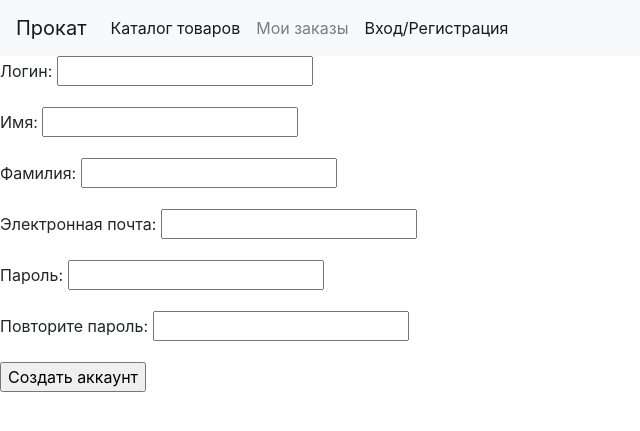
After one commit to Valdeslav/HireApp, a Django app: page /register/ in a window 1280 px wide. The commit adds this page. Shown: the top 431 px of the page, without its empty margins (0-640 px from the left). Run offline with Django 3.2, Linux system fonts and the light colour scheme; some libraries are stand-ins or nearby versions.

Commit message:
add registration, bootstrap, navbar

```diff
--- a/accounts/forms.py
+++ b/accounts/forms.py
@@ -1,6 +1,26 @@
 from django import forms
+from django.contrib.auth.models import User
 
 
 class LoginForm(forms.Form):
     username = forms.CharField(label="Логин")
     password = forms.CharField(widget=forms.PasswordInput, label="Пароль")
+
+
+class UserRegistrationForm(forms.ModelForm):
+    username = forms.CharField(label="Логин", max_length=150, )
+    first_name = forms.CharField(label="Имя", max_length=150)
+    last_name = forms.CharField(label="Фамилия", max_length=150)
+    email = forms.CharField(label="Электронная почта", widget=forms.EmailInput)
+    password = forms.CharField(label='Пароль', widget=forms.PasswordInput)
+    password2 = forms.CharField(label='Повторите пароль', widget=forms.PasswordInput)
+
+    class Meta:
+        model = User
+        fields = ('username', 'first_name', 'last_name', 'email')
+
+    def clean_password2(self):
+        cd = self.cleaned_data
+        if cd['password'] != cd['password2']:
+            raise forms.ValidationError('Пароли не совпадают')
+        return cd['password2']
--- a/accounts/views.py
+++ b/accounts/views.py
@@ -3,7 +3,8 @@ from django.http import HttpResponseRedirect
 from django.shortcuts import render
 from django.contrib.auth import authenticate, login, logout
 from django.contrib.auth.decorators import login_required
-from .forms import LoginForm
+from .forms import LoginForm, UserRegistrationForm
+from urllib.parse import urlencode
 
 
 def user_login(request):
@@ -25,8 +26,9 @@ def user_login(request):
                                 'message': 'Не удалось войти. Убедитесь что ввели верные Логин и Пароль'
                               })
     else:
+        message = request.GET.get("message")
         form = LoginForm()
-    return render(request, 'registration/login.html', {'form': form})
+    return render(request, 'registration/login.html', {'form': form, 'message': message})
 
 
 def user_logout(request):
@@ -34,3 +36,19 @@ def user_logout(request):
         if request.user.is_authenticated:
             logout(request)
     return HttpResponseRedirect("/")
+
+
+def register(request):
+    if request.method == 'POST':
+        user_form = UserRegistrationForm(request.POST)
+        if user_form.is_valid():
+            new_user = user_form.save(commit=False)
+            new_user.set_password(user_form.cleaned_data['password'])
+            new_user.save()
+            url_param = urlencode({'message': 'Вы успешно зарегистрировались.\nТеперь вы можете войти в свой аккаунт'})
+            http_response = HttpResponseRedirect(f'/login?{url_param}')
+
+            return http_response
+    else:
+        user_form = UserRegistrationForm()
+    return render(request, 'registration/register.html', {'user_form': user_form})
--- a/hire/urls.py
+++ b/hire/urls.py
@@ -27,5 +27,6 @@ urlpatterns = [
     path('delete-product', views.delete_product),
     path('login/', account_views.user_login, name='login'),
     path('logout/', account_views.user_logout, name='logout'),
+    path('register/', account_views.register, name='register'),
     path('admin/', admin.site.urls),
 ]
--- a/templates/base.html
+++ b/templates/base.html
@@ -2,13 +2,66 @@
 <html lang="en">
 <head>
     <meta charset="UTF-8">
+    <meta name="viewport" content="width=device-width, initial-scale=1, shrink-to-fit=no">
     <title>
     {% block title %}
     {% endblock %}
     </title>
+
+    <link rel="stylesheet" href="https://stackpath.bootstrapcdn.com/bootstrap/4.5.2/css/bootstrap.min.css" integrity="sha384-JcKb8q3iqJ61gNV9KGb8thSsNjpSL0n8PARn9HuZOnIxN0hoP+VmmDGMN5t9UJ0Z" crossorigin="anonymous">
+    <link rel="stylesheet" type="text/css" href="/style.css">
+    <style>
+        {% block style %}
+        {% endblock %}
+    </style>
+
+    <script language="JavaScript">
+    {% block java_script %}
+    {% endblock %}
+    </script>
+
 </head>
 <body>
-        {% block content %}
-        {% endblock %}
+<div class="container">
+    <nav class="navbar navbar-expand-lg navbar-light bg-light fixed-top">
+        <a class="navbar-brand" href="#">Прокат</a>
+         <button class="navbar-toggler" type="button" data-toggle="collapse" data-target="#navbarSupportedContent" aria-controls="navbarSupportedContent" aria-expanded="false" aria-label="Toggle navigation">
+            <span class="navbar-toggler-icon"></span>
+         </button>
+
+    <div class="collapse navbar-collapse" id="navbarSupportedContent">
+        <ul class="navbar-nav mr-auto">
+            <li class="nav-item active">
+                <a class="nav-link" href="/">Каталог товаров<span class="sr-only">(current)</span></a>
+            </li>
+            <li class="nav-item">
+                <a class="nav-link" href="#">Мои заказы</a>
+            </li>
+            {% if request.user.is_authenticated %}
+                <li class="nav-item dropdown active">
+                    <a class="nav-link dropdown-toggle" href="#" id="navbarDropdown" role="button" data-toggle="dropdown" aria-haspopup="true" aria-expanded="false">
+                        {{ request.user.first_name }} {{ request.user.last_name }}
+                    </a>
+                    <div class="dropdown-menu" aria-labelledby="navbarDropdown">
+                        <a class="dropdown-item" href="#">Настройки аккаунта</a>
+                        <a class="dropdown-item" href="/logout">Выйти</a>
+                    </div>
+                </li>
+            {% else %}
+                <li class="nav-item active">
+                <a class="nav-link" href="/login">Вход/Регистрация</a>
+                </li>
+            {% endif %}
+        </ul>
+    </div>
+    </nav>
+</div>
+
+    {% block content %}
+    {% endblock %}
+    <script src="https://ajax.googleapis.com/ajax/libs/jquery/3.3.1/jquery.min.js"></script>
+  <script src="https://cdnjs.cloudflare.com/ajax/libs/popper.js/1.14.0/umd/popper.min.js"></script>
+  <script src="https://maxcdn.bootstrapcdn.com/bootstrap/4.1.0/js/bootstrap.min.js"></script>
+  </body>
 </body>
 </html>
--- a/templates/registration/login.html
+++ b/templates/registration/login.html
@@ -6,6 +6,7 @@
 {% block content %}
 <h2>Вход</h2>
     <div>
+    <h5>Войдите с помощью формы либо <a href="/register">Зарегестрируйтесь</a></h5>
     {% if message %}
         <p class="authErr">{{ message }}</p>
     {% endif %}
--- /dev/null
+++ b/templates/registration/register.html
@@ -0,0 +1,12 @@
+{% extends "base.html" %}
+
+{% block title %}Регистрация{% endblock %}
+
+{% block content %}
+<h1>Регистрация</h1>
+<form action="." method="post">
+    {{ user_form.as_p }}
+    {% csrf_token %}
+    <p><input type="submit" value="Создать аккаунт"></p>
+</form>
+{% endblock %}
```
Also changed, not shown: templates/product/edit-product.html (+8 -9 lines), templates/product/index.html (+9 -21 lines), static/css/base.css (added).
